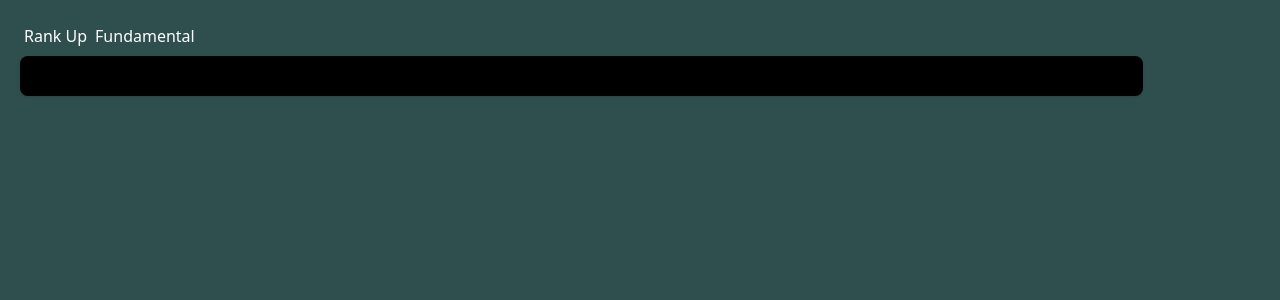
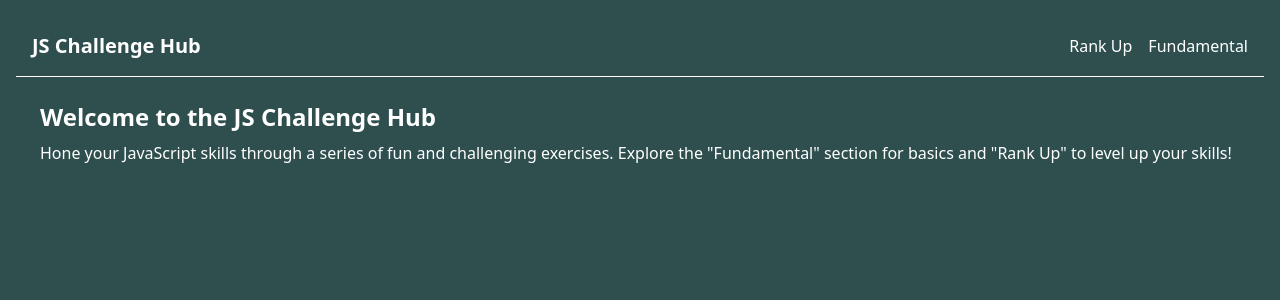
Before and after one commit to ChonCanCode/03-chon-codex, a React (Vite) app: page / in a window 1280 px wide. Before the commit this address had no page. Shown: the top 300 px of the page. Built offline with nearby package versions, Linux system fonts and the light colour scheme.

Commit message:
making front page look good

```diff
--- a/src/App.tsx
+++ b/src/App.tsx
@@ -1,23 +1,40 @@
-import "./style.css";
 import { Routes, Route, Link } from "react-router-dom";
 import Rankup from "./Rankup.tsx";
 import Fundamental from "./Fundamental.tsx";
 
 function App() {
   return (
-    <>
-      <Routes>
-        <Route path="/rankup" element={<Rankup />} />
-        <Route path="/fundamental" element={<Fundamental />} />
-      </Routes>
-      <div>
-        <nav className="m-2 flex space-x-2">
-          <Link to="/rankup">Rank Up</Link>
-          <Link to="/fundamental">Fundamental</Link>
-        </nav>
-      </div>
-      <code></code>
-    </>
+    <div className="min-h-screen ">
+      <nav className="p-4 flex justify-between items-center">
+        <h1 className="text-xl font-semibold ">JS Challenge Hub</h1>
+        <div className="flex space-x-4">
+          <Link to="/rankup" className=" font-medium">
+            Rank Up
+          </Link>
+          <Link to="/fundamental" className=" font-medium">
+            Fundamental
+          </Link>
+        </div>
+      </nav>
+      <hr />
+      <main className="p-6">
+        <section className="mb-6">
+          <h2 className="text-2xl font-bold mb-2">
+            Welcome to the JS Challenge Hub
+          </h2>
+          <p className="">
+            Hone your JavaScript skills through a series of fun and challenging
+            exercises. Explore the "Fundamental" section for basics and "Rank
+            Up" to level up your skills!
+          </p>
+        </section>
+
+        <Routes>
+          <Route path="/rankup" element={<Rankup />} />
+          <Route path="/fundamental" element={<Fundamental />} />
+        </Routes>
+      </main>
+    </div>
   );
 }
 
--- a/src/js-daily/code-playground.js
+++ b/src/js-daily/code-playground.js
@@ -1,17 +1,19 @@
-// There is an array with some numbers. All numbers are equal except for one. Try to find it! t’s guaranteed that array contains at least 3 numbers. The tests contain some very huge arrays, so think about performance.
+function findUniq(arr) {
+  console.log("Original array:", arr);
 
-function findUniq(arr) {
-  for (let i = 0; i < arr.length; i++) {
-    let count = 0;
-    for (let j = 0; j < arr.length; j++) {
-      if (arr[i] === arr[j]) {
-        count++;
-      }
-    }
-    if (count === 1) {
-      return arr[i];
-    }
+  arr.sort((a, b) => a - b);
+  console.log("Sorted array:", arr);
+
+  if (arr[0] !== arr[1]) {
+    console.log(" if Unique number is at the start:", arr[0]);
+    return arr[0];
+  } else {
+    console.log("if Unique number is at the end:", arr[arr.length - 1]);
+    return arr[arr.length - 1];
   }
 }
+
 let array1 = [1, 1, 1, 2, 1, 1];
-console.log(findUniq(array1)); // Output: 2
+let array2 = [2, 2, 2, 1, 2, 2];
+console.log("Final result:", findUniq(array1));
+console.log("Final result:", findUniq(array2));
```
